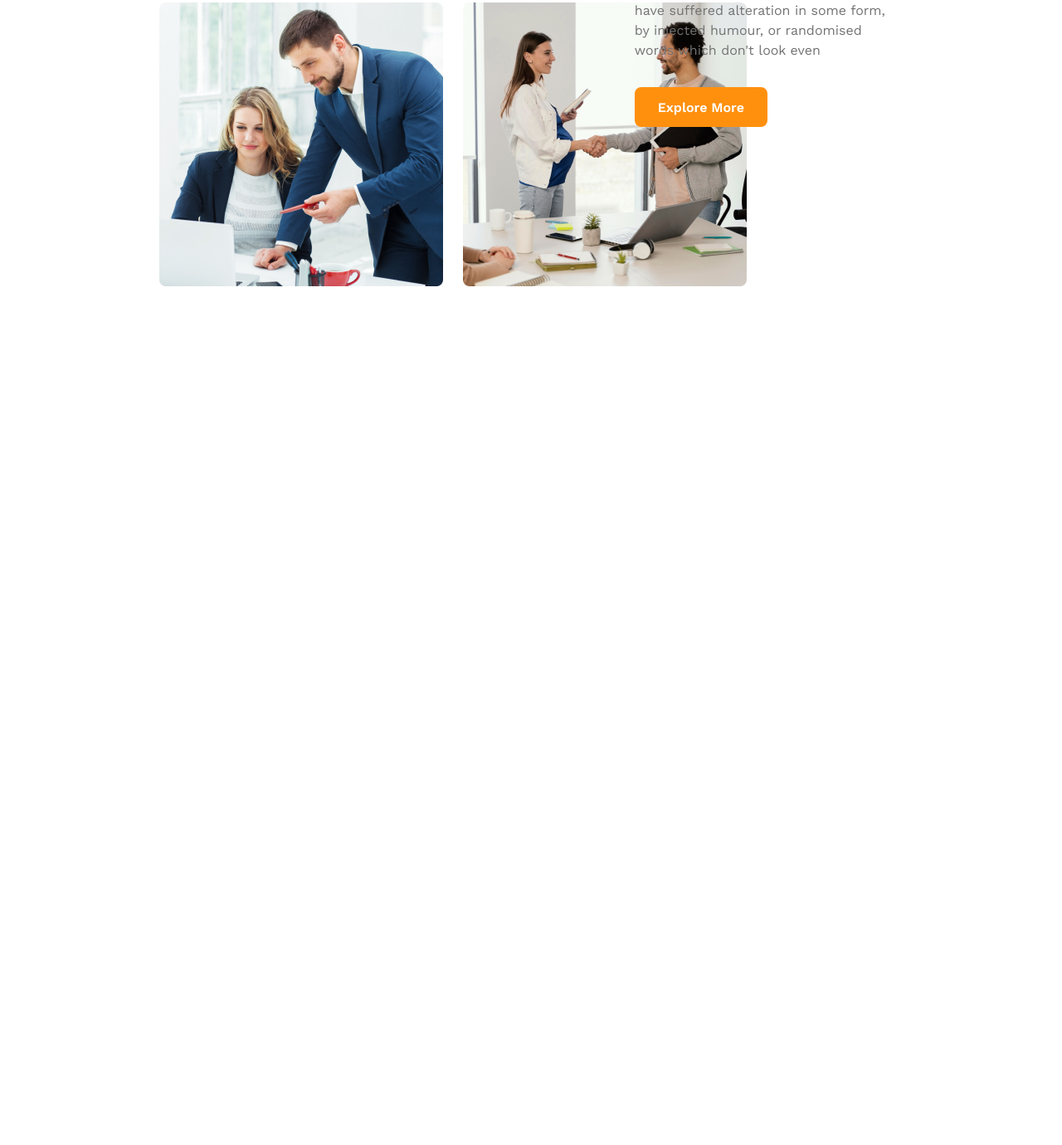
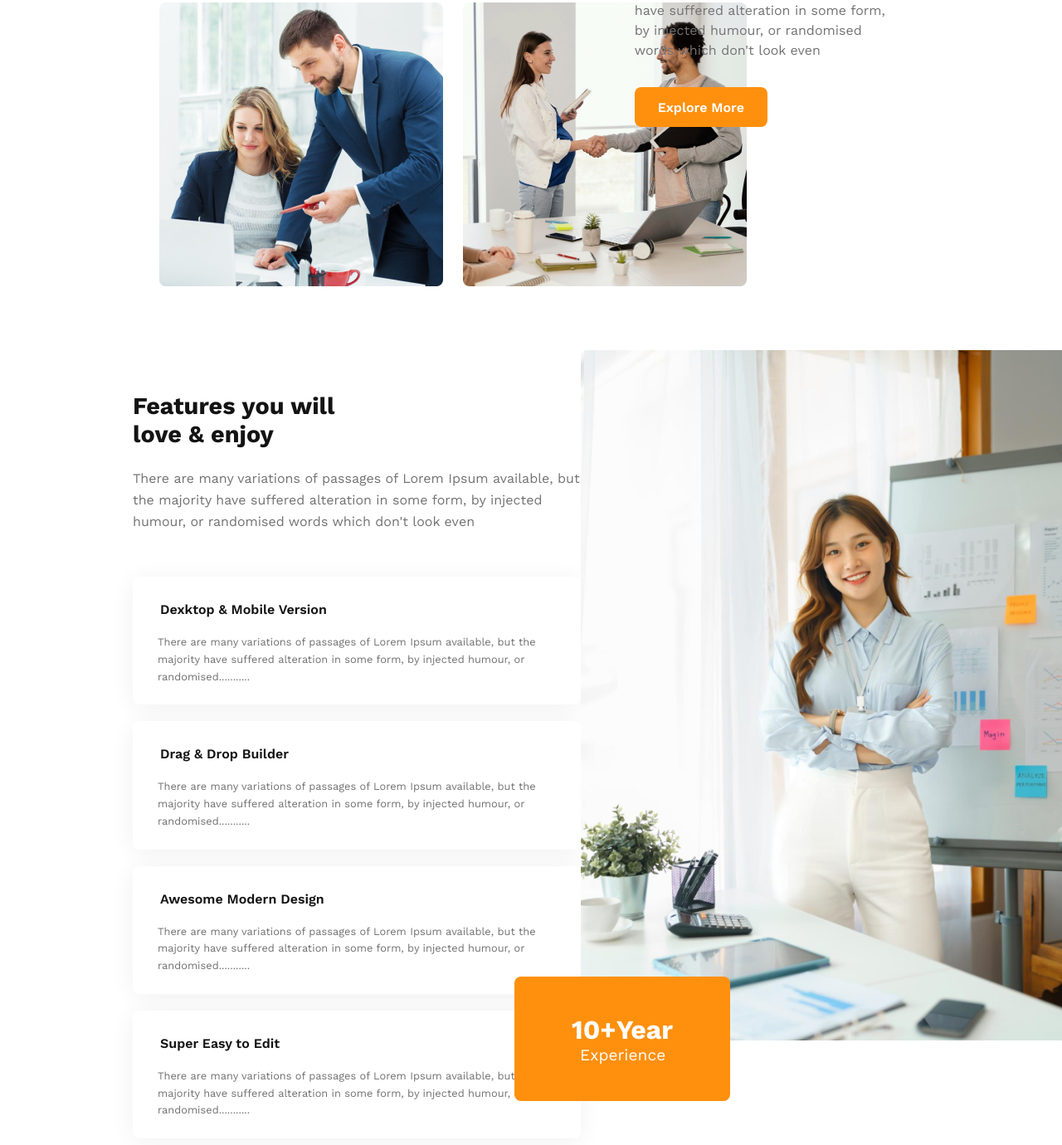
Before and after one commit to nahidraz23/G3-Architects, a plain HTML site: page index.html in a window 1280 px wide. Shown: the part 1550-2930 px from the top of the page at 83% size. Before the commit the page ends 1895 px from the top, so only its background shows below. Drawn offline with nearby package versions, Linux system fonts and the light colour scheme.

Commit message:
features section complete without responsive

```diff
--- a/index.html
+++ b/index.html
@@ -1,11 +1,13 @@
 <!DOCTYPE html>
 <html lang="en">
+
 <head>
     <meta charset="UTF-8">
     <meta name="viewport" content="width=device-width, initial-scale=1.0">
     <title>G3 Architects</title>
     <link rel="stylesheet" href="styles/style.css">
 </head>
+
 <body>
     <header class="header">
         <div class="container">
@@ -28,7 +30,8 @@
                     <h1>Brand New<br>Group of Architects </h1>
                 </div>
                 <div class="heading-description">
-                    <p>There are many variations of passages of Lorem Ipsum available, but the majority have suffered alteration in some form, by injected humour, or randomised words which don't look even</p>
+                    <p>There are many variations of passages of Lorem Ipsum available, but the majority have suffered
+                        alteration in some form, by injected humour, or randomised words which don't look even</p>
                 </div>
                 <button class="button">Explore More</button>
             </div>
@@ -47,9 +50,56 @@
                 <img src="./images/team4.png" alt="">
             </div>
             <div class="quick-list-text-container">
-                <h2>Quick list <span id="of-our">of Our<br></span> <span id="features">Features</span></h2>
-                <p>There are many variations of passages of Lorem Ipsum available, but the majority have suffered alteration in some form, by injected humour, or randomised words which don't look even</p>
+                <h2>Quick list <span id="of-our">of Our<br></span> <span id="features-text">Features</span></h2>
+                <p>There are many variations of passages of Lorem Ipsum available, but the majority have suffered
+                    alteration in some form, by injected humour, or randomised words which don't look even</p>
                 <button class="button">Explore More</button>
+            </div>
+        </section>
+
+        <section class="features container">
+            <div class="features-lists">
+                <div class="features-list-title">
+                    <h2>Features you will<br>love & enjoy</h2>
+                    <p>There are many variations of passages of Lorem Ipsum available, but the majority have suffered
+                        alteration in some form, by injected humour, or randomised words which don't look even</p>
+                </div>
+                <div class="features-list-items">
+                    <h3>Dexktop & Mobile Version</h3>
+                    <p>There are many variations of passages of Lorem Ipsum available, but the majority have suffered
+                        alteration in some form, by injected humour, or randomised...........</p>
+                </div>
+                <div class="features-list-items">
+                    <h3>Drag & Drop Builder</h3>
+                    <p>There are many variations of passages of Lorem Ipsum available, but the majority have suffered
+                        alteration in some form, by injected humour, or randomised...........</p>
+                </div>
+                <div class="features-list-items">
+                    <h3>Awesome Modern Design</h3>
+                    <p>There are many variations of passages of Lorem Ipsum available, but the majority have suffered
+                        alteration in some form, by injected humour, or randomised...........</p>
+                </div>
+                <div class="features-list-items">
+                    <h3>Super Easy to Edit</h3>
+                    <p>There are many variations of passages of Lorem Ipsum available, but the majority have suffered
+                        alteration in some form, by injected humour, or randomised...........</p>
+                </div>
+            </div>
+            <div class="features-img">
+                <img src="./images/architect.png" alt="">
+                <div class="experience-banner">
+                    <div class="experience-banner-inner">
+                        <span id="experience-banner-inner-text-1">
+                            10+Year
+                        </span>
+                        <br>
+                        <span id="experience-banner-inner-text-2">
+                            Experience
+                        </span>
+                        <!-- <h1>10+Year</h1>
+                        <h3>Experience</h3> -->
+                    </div>
+                </div>
             </div>
         </section>
     </main>
@@ -58,4 +108,5 @@
 
     </footer>
 </body>
+
 </html>
--- a/styles/style.css
+++ b/styles/style.css
@@ -108,7 +108,7 @@ body {
 }
 
 
-/* qucick list features */
+/* qucick list features section*/
 
 .quick-list-container {
     width: 70%;
@@ -142,7 +142,7 @@ body {
     line-height: normal;
 }
 
-#features {
+#features-text {
     color: #FF900E;
     font-size: 2rem;
     font-weight: 700;
@@ -163,6 +163,118 @@ body {
     font-weight: 400;
     line-height: 1.5rem;
     margin-bottom: 32px;
+}
+
+/* features section */
+
+.features {
+    height: 1000px;
+    margin-top: 170px;
+    display: grid;
+    grid-template-columns: repeat(2, 1fr);
+}
+
+.features-img {
+    position: relative;
+}
+
+.features-lists {
+    width: 540px;
+    display: grid;
+    grid-template-rows: repeat(1, 1ft);
+    margin-bottom: 50px;
+}
+
+.features-list-title h2 {
+    color: #131313;
+    font-size: 1.8rem;
+    font-weight: 700;
+    line-height: normal;
+    margin-bottom: 24px;
+    margin-top: 50px;
+}
+
+.features-list-title p {
+    color: var(--Dark-03, #727272);
+    font-size: 16px;
+    font-weight: 400;
+    line-height: 26px;
+    margin-bottom: 30px;
+}
+
+.features .features-lists .features-list-items {
+    width: 540px;
+    border-radius: 8px;
+    background: #FFF;
+    box-shadow: 0px 4px 30px 0px rgba(0, 0, 0, 0.06);
+    margin-top: 20px;
+}
+
+.features .features-lists .features-list-items h3 {
+    color: var(--Dark-01, #131313);
+    font-size: 1rem;
+    font-weight: 600;
+    margin: 30px 0 10px 33px;
+}
+
+.features .features-lists .features-list-items p {
+    color: #727272;
+    font-size: 0.8rem;
+    font-weight: 400;
+    line-height: 1.3rem;
+    margin: 20px 30px;
+}
+
+.features-img img {
+    width: 600px;
+    height: auto;
+}
+
+.experience-banner {
+    width: 260px;
+    height: 150px;
+    border-radius: 8px;
+    background: #FF900E;
+    display: flex;
+    flex-direction: column;
+    justify-content: center;
+    align-items: center;
+}
+
+#exp-year {
+    color: #FFF;
+    text-align: center;
+    font-size: 3rem;
+    font-weight: 700;
+}
+
+#exp-text {
+    color: #FFF;
+    text-align: center;
+    font-size: 1.3rem;
+    font-weight: 500;
+}
+
+.experience-banner {
+    position: absolute;
+    top: 755px;
+    left: -80px;
+}
+
+#experience-banner-inner-text-1 {
+    color: #FFF;
+    text-align: center;
+    font-size: 2rem;
+    font-weight: 700;
+    text-align: center;
+}
+
+#experience-banner-inner-text-2 {
+    color: #FFF;
+    text-align: center;
+    font-size: 1.2rem;
+    font-weight: 500;
+    margin-left: 10px;
 }
 
 /* responsive media queries */
```
